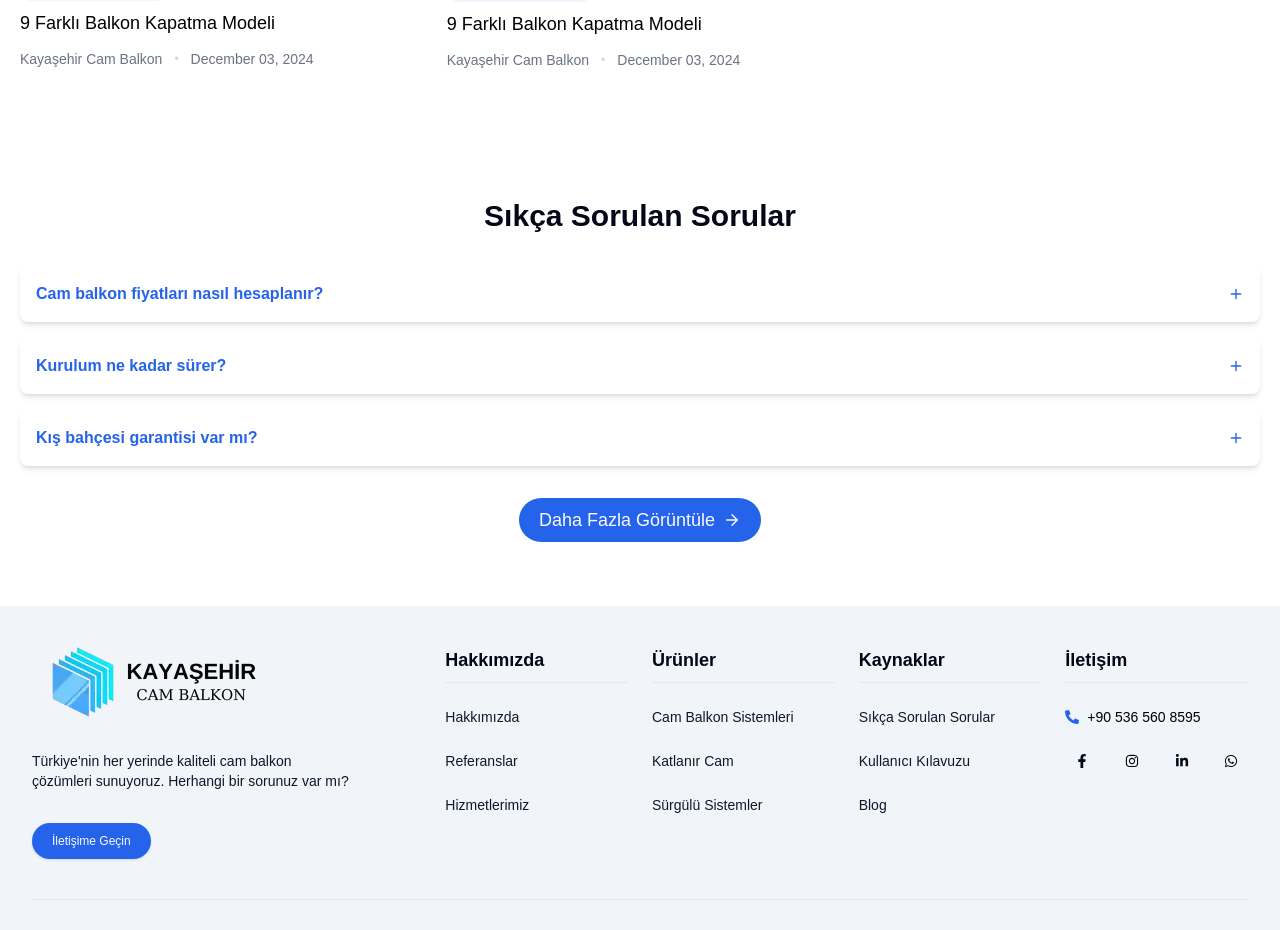
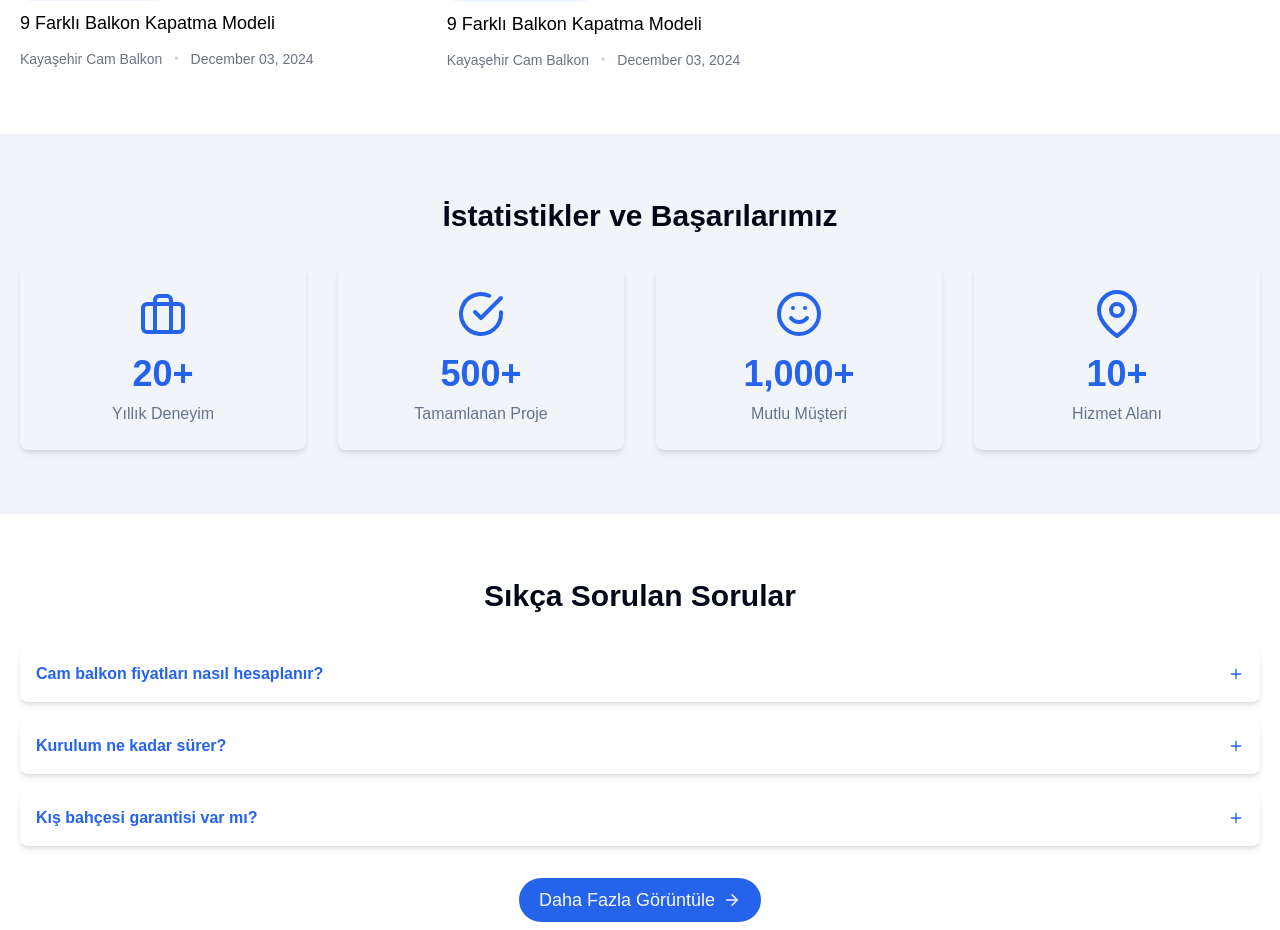
Before and after one commit to yunusmertofficial/kayasehircambalkon, a Next.js app: page / in a window 1280 px wide. Shown: the part 1900-2830 px from the top of the page. Built offline with nearby package versions, Linux system fonts and the light colour scheme.

Commit message:
Add StatisticsAndAchievements component: implement statistics display with animations using react-countup and react-intersection-observer, and integrate into the main page

```diff
--- a/package.json
+++ b/package.json
@@ -14,9 +14,11 @@
     "framer-motion": "^11.12.0",
     "next": "15.0.3",
     "react": "^18.3.1",
+    "react-countup": "^6.5.3",
     "react-dom": "^18.3.1",
     "react-hotkeys-hook": "^4.6.1",
     "react-icons": "^5.3.0",
+    "react-intersection-observer": "^9.13.1",
     "react-swipeable": "^7.0.2"
   },
   "devDependencies": {
--- a/src/app/page.tsx
+++ b/src/app/page.tsx
@@ -6,6 +6,7 @@ import HeroCarousel from "@/components/HeroCarousel";
 import LastPost from "@/components/LastPosts";
 import PriceCalculationSection from "@/components/PriceCalculationSection";
 import Services from "@/components/Services";
+import StatisticsAndAchievements from "@/components/StatisticsAndAchievements";
 import { services } from "@/utils/data";
 import React from "react";
 //import GlassBalconyPriceCalculator from "@/components/GlassBalconyPriceCalculator";
@@ -24,6 +25,7 @@ export default function Home() {
       <AnimatedSection>
         <LastPost />
       </AnimatedSection>
+      <StatisticsAndAchievements />
       <AnimatedSection>
         <Container>
           <FaqSummary />
--- /dev/null
+++ b/src/components/StatisticsAndAchievements/index.tsx
@@ -0,0 +1,60 @@
+"use client";
+import React from "react";
+import CountUp from "react-countup"; // React CountUp kütüphanesi
+import Container from "@/components/Container"; // Sizin Container bileşeniniz
+import { FiBriefcase, FiCheckCircle, FiSmile, FiMapPin } from "react-icons/fi"; // React Icons
+import { useInView } from "react-intersection-observer"; // Intersection Observer
+
+const StatisticsAndAchievements = () => {
+  const stats = [
+    { value: 20, label: "Yıllık Deneyim", icon: <FiBriefcase /> },
+    { value: 500, label: "Tamamlanan Proje", icon: <FiCheckCircle /> },
+    { value: 1000, label: "Mutlu Müşteri", icon: <FiSmile /> },
+    { value: 10, label: "Hizmet Alanı", icon: <FiMapPin /> },
+  ];
+
+  // Intersection Observer Hook
+  const { ref, inView } = useInView({
+    triggerOnce: true, // Sadece bir kez tetiklenir
+    threshold: 0.2, // %20 görünüm alanına girdiğinde tetikler
+  });
+
+  return (
+    <section
+      className="py-16 bg-muted"
+      aria-label="İstatistikler ve Başarılarımız"
+    >
+      <Container>
+        <div ref={ref} className="text-center">
+          <h2 className="text-3xl font-bold text-foreground mb-8">
+            İstatistikler ve Başarılarımız
+          </h2>
+          <div className="grid gap-8 sm:grid-cols-2 lg:grid-cols-4">
+            {stats.map((stat, index) => (
+              <div
+                key={index}
+                className="bg-card p-6 rounded-lg shadow-md hover:shadow-lg transition-all flex flex-col items-center"
+              >
+                {/* İkon */}
+                <div className="text-primary text-5xl mb-4">{stat.icon}</div>
+
+                {/* Sayısal Değer */}
+                <p className="text-4xl font-bold text-primary mb-2">
+                  {inView && (
+                    <CountUp start={0} end={stat.value} duration={2} />
+                  )}
+                  +
+                </p>
+
+                {/* Açıklama */}
+                <p className="text-muted-foreground">{stat.label}</p>
+              </div>
+            ))}
+          </div>
+        </div>
+      </Container>
+    </section>
+  );
+};
+
+export default StatisticsAndAchievements;
```
Also changed, not shown: 1 other file (tests, documents, lock files or other folders).
